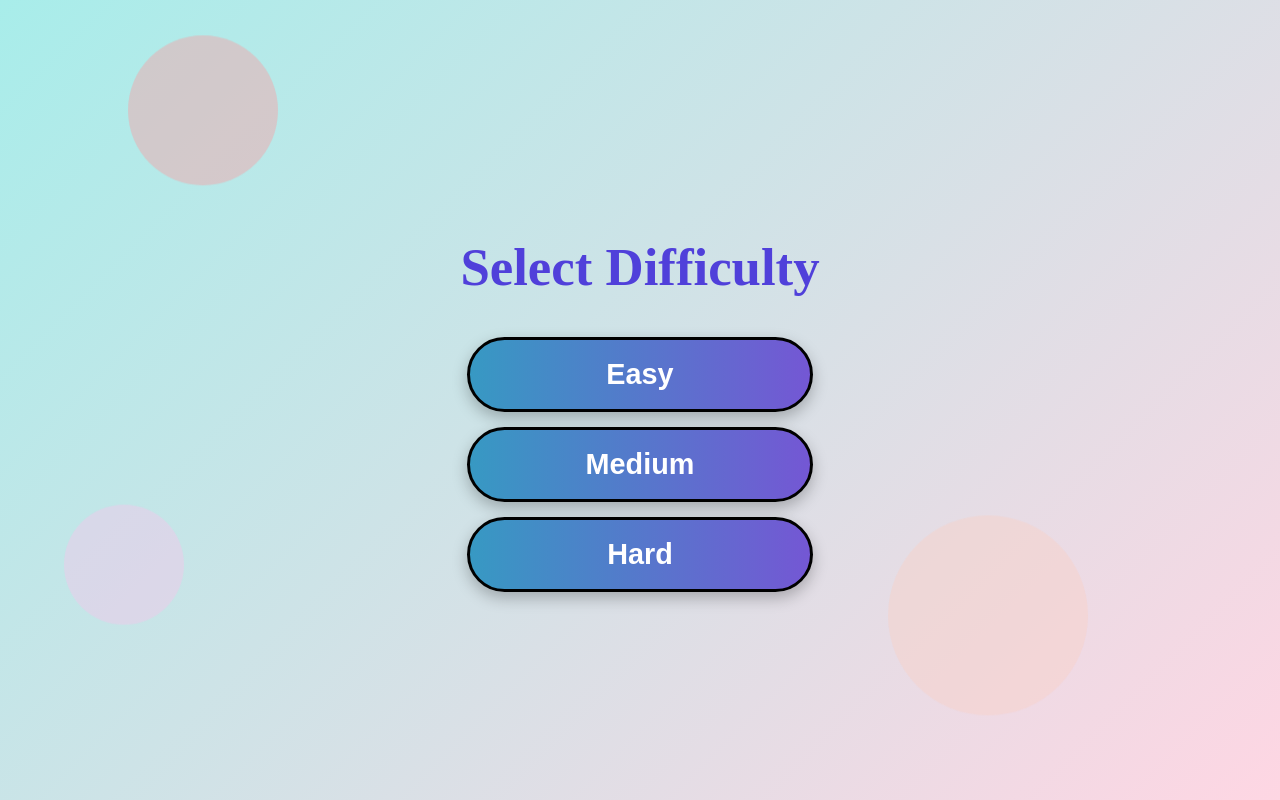
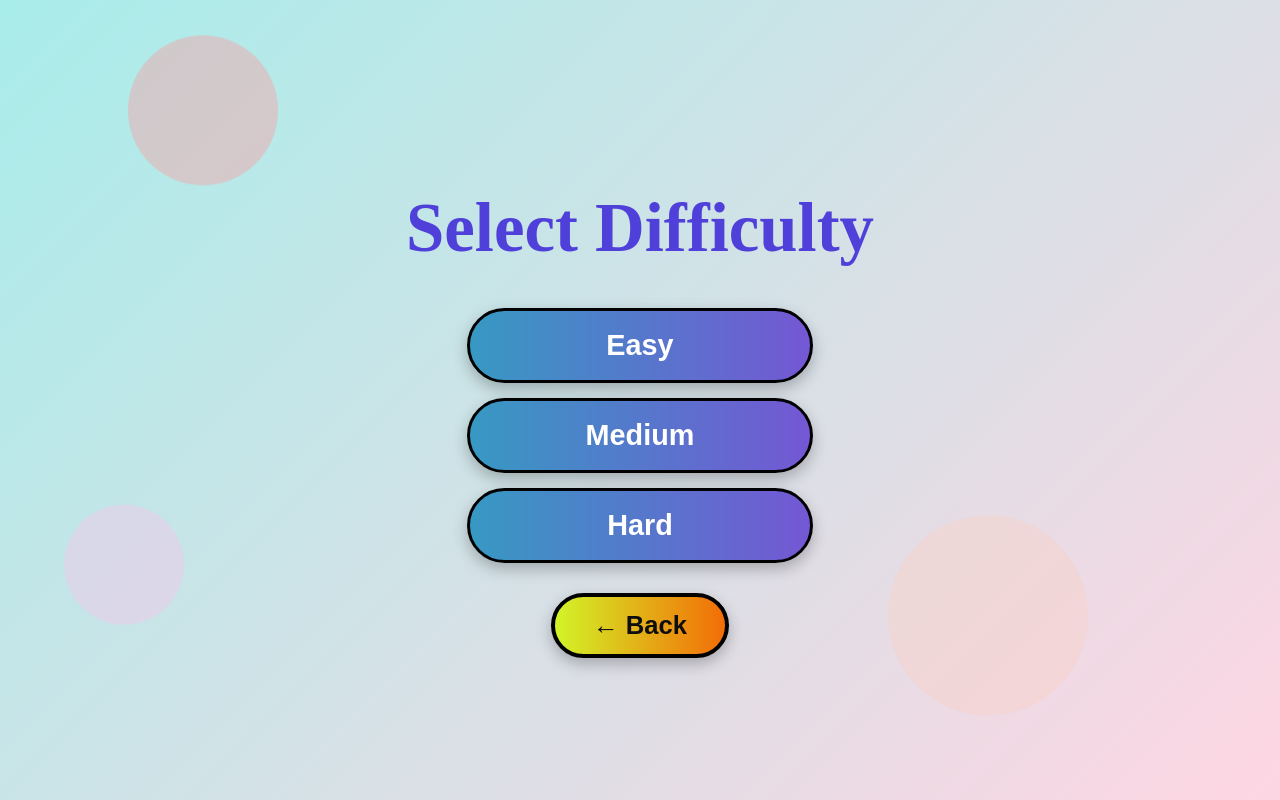
Before and after one commit to Mritunjay7573/Memory-Quest-Game, a plain HTML site: page dual.html in a window 1280 px wide. Drawn offline with Linux system fonts and the light colour scheme.

Commit message:
Errors rectified

```diff
--- a/dual.css
+++ b/dual.css
@@ -19,8 +19,8 @@ body {
     animation: fadeIn 1.5s ease-in-out;
 }
 
-h2 {
-    font-size: 3.3rem;
+h1 {
+    font-size: 4.3rem;
     font-weight: 700;
     color: #5040da;
     font-family: 'Times New Roman', Times, serif;
@@ -107,3 +107,24 @@ h2 {
     0%, 100% { transform: translateY(0); }
     50% { transform: translateY(-20px); }
 }
+
+.back-btn {
+    display: block;
+    width: 100px;
+    margin: 30px auto 0;
+    padding: 14px 35px;
+    font-size: 1.6rem;
+    font-weight: 700;
+    text-decoration: none;
+    color: rgb(15, 14, 14);
+    background: linear-gradient(90deg, #d2f428, #f36d07);
+    border-radius: 50px;
+    border: 4px solid black;
+    box-shadow: 0 6px 15px rgba(0,0,0,0.25);
+    transition: 0.3s;
+}
+
+.back-btn:hover {
+    transform: scale(1.12);
+    box-shadow: 0 10px 22px rgba(0,0,0,0.35);
+}
--- a/dual.html
+++ b/dual.html
@@ -13,12 +13,13 @@
     <div class="shape shape3"></div>
 
     <div class="container">
-        <h2>Select Difficulty</h2>
+        <h1>Select Difficulty</h1>
 
         <a href="dualeasy.html" class="mode-btn">Easy</a>
         <a href="dualmedium.html" class="mode-btn">Medium</a>
         <a href="dualhard.html" class="mode-btn">Hard</a>
+        <a href="index.html" class="back-btn">← Back</a>
+
     </div>
-
 </body>
 </html>
--- a/game.css
+++ b/game.css
@@ -19,8 +19,8 @@ body {
     animation: fadeIn 1.5s ease-in-out;
 }
 
-h2 {
-    font-size: 4.3rem;
+h1 {
+    font-size: 5.0rem;
     font-weight: 700;
     color: #5040da;
     font-family: 'Times New Roman', Times, serif;
@@ -106,3 +106,24 @@ h2 {
     0%, 100% { transform: translateY(0); }
     50% { transform: translateY(-20px); }
 }
+
+.back-btn {
+    display: block;
+    width: 100px;
+    margin: 30px auto 0;
+    padding: 14px 35px;
+    font-size: 1.6rem;
+    font-weight: 700;
+    text-decoration: none;
+    color: rgb(15, 14, 14);
+    background: linear-gradient(90deg, #d2f428, #f36d07);
+    border-radius: 50px;
+    border: 4px solid black;
+    box-shadow: 0 6px 15px rgba(0,0,0,0.25);
+    transition: 0.3s;
+}
+
+.back-btn:hover {
+    transform: scale(1.12);
+    box-shadow: 0 10px 22px rgba(0,0,0,0.35);
+}
--- a/single.css
+++ b/single.css
@@ -19,8 +19,8 @@ body {
     animation: fadeIn 1.5s ease-in-out;
 }
 
-h2 {
-    font-size: 3.3rem;
+h1 {
+    font-size: 4.3rem;
     font-weight: 700;
     color: #5040da;
     font-family: 'Times New Roman', Times, serif;
@@ -106,3 +106,24 @@ h2 {
     0%, 100% { transform: translateY(0); }
     50% { transform: translateY(-20px); }
 }
+
+.back-btn {
+    display: block;
+    width: 100px;
+    margin: 30px auto 0;
+    padding: 14px 35px;
+    font-size: 1.6rem;
+    font-weight: 700;
+    text-decoration: none;
+    color: rgb(15, 14, 14);
+    background: linear-gradient(90deg, #d2f428, #f36d07);
+    border-radius: 50px;
+    border: 4px solid black;
+    box-shadow: 0 6px 15px rgba(0,0,0,0.25);
+    transition: 0.3s;
+}
+
+.back-btn:hover {
+    transform: scale(1.12);
+    box-shadow: 0 10px 22px rgba(0,0,0,0.35);
+}
```
Also changed, not shown: game.html (+2 -1 lines), index.html (+1 -1 lines), jsSinglehard.css (+10 -1 lines), jsSinglehard.html (+4 -0 lines), jsSinglemedium.css (+11 -2 lines), jsSinglemedium.html (+4 -0 lines), jssingleeasy.css (+11 -1 lines), jssingleeasy.html (+8 -0 lines), single.html (+2 -2 lines), 1 other file.
